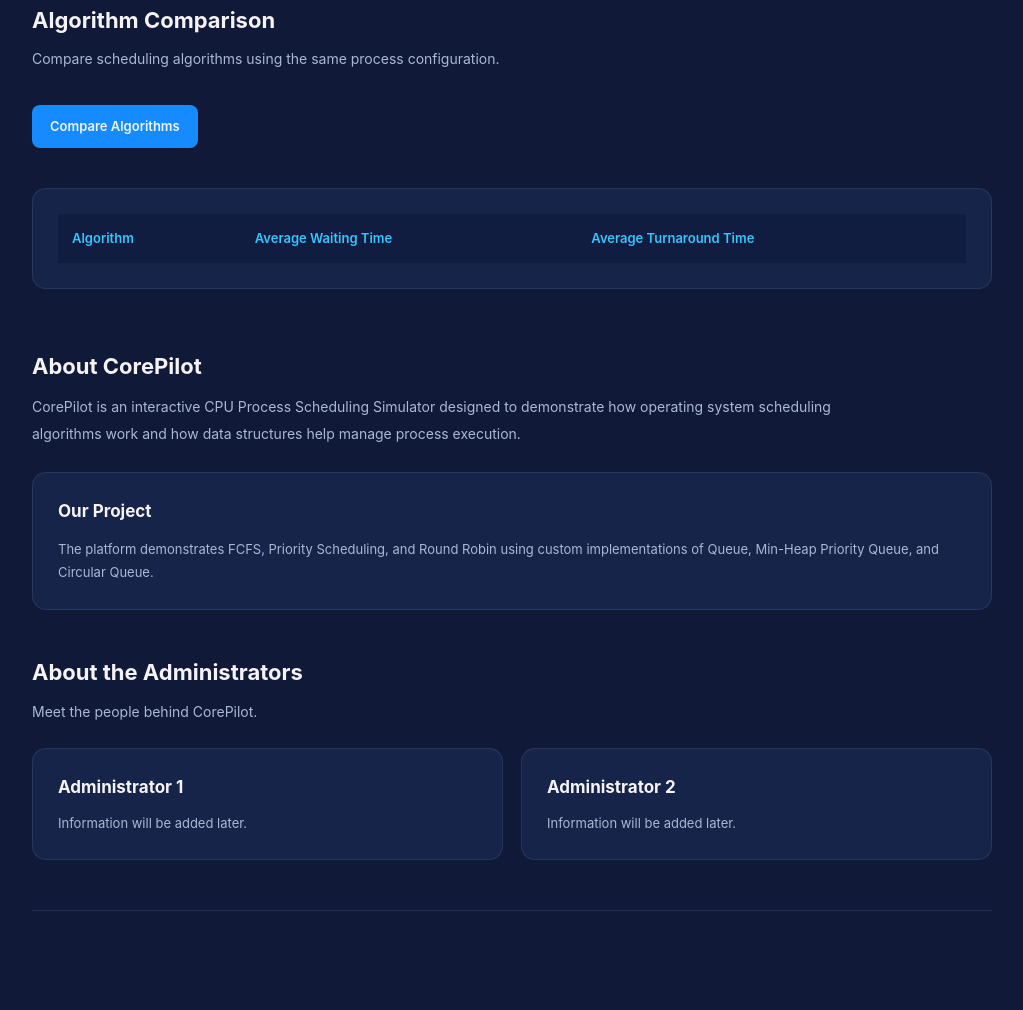
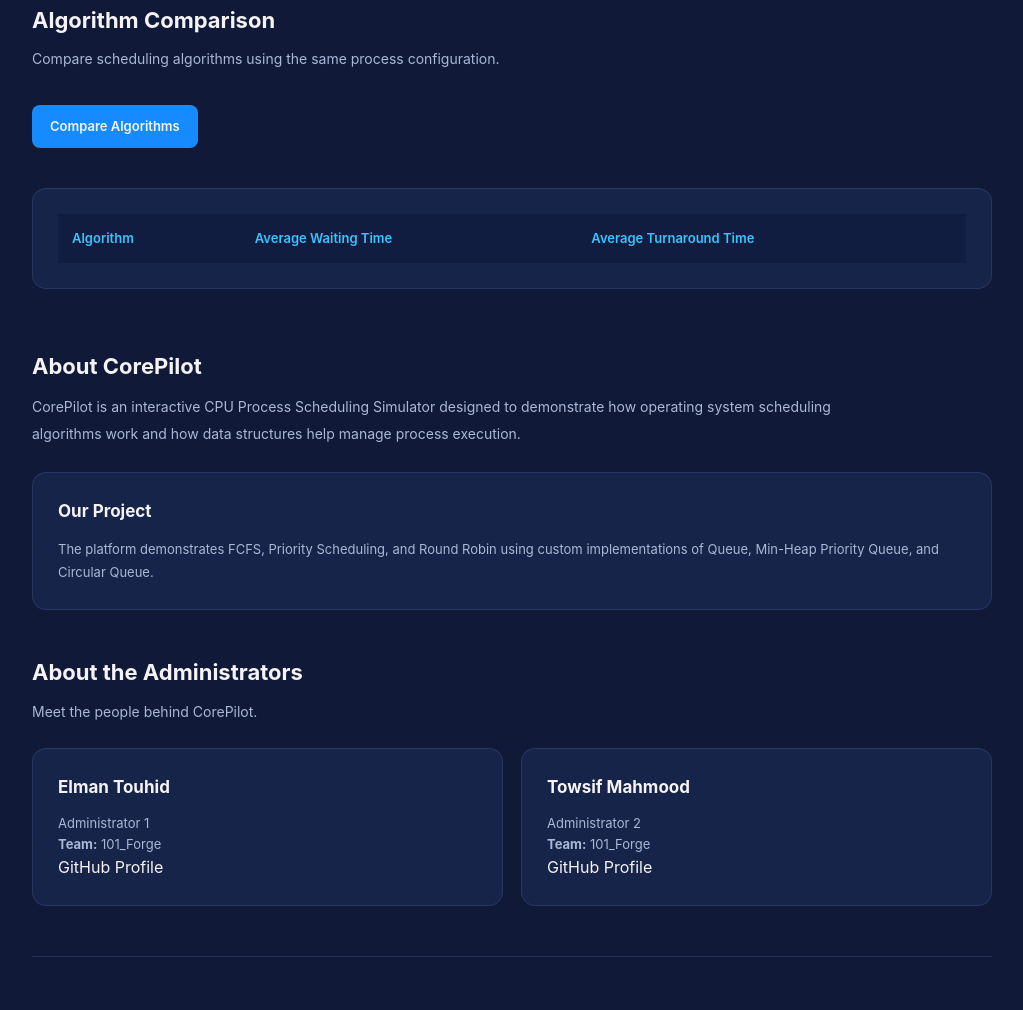
Before and after one commit to ElmanTouhid/DS-project, a plain HTML site: page index.html in a window 1280 px wide. Shown: the part 3137-4147 px from the top of the page, without its empty margins (253-1276 px from the left). Drawn offline with Linux system fonts and the light colour scheme.

Commit message:
Add administrator profiles to admin section

```diff
--- a/index.html
+++ b/index.html
@@ -562,18 +562,28 @@
 
                     <article class="admin-card">
 
-                        <h3>Administrator 1</h3>
+                        <h3>Elman Touhid</h3>
 
-                        <p>Information will be added later.</p>
+                        <p>Administrator 1</p>
+                        <p class="admin-team"><strong>Team:</strong> 101_Forge</p>
+
+                        <a class="admin-github" href="https://github.com/ElmanTouhid" target="_blank" rel="noopener noreferrer">
+                            GitHub Profile
+                        </a>
 
                     </article>
 
 
                     <article class="admin-card">
 
-                        <h3>Administrator 2</h3>
+                        <h3>Towsif Mahmood</h3>
 
-                        <p>Information will be added later.</p>
+                        <p>Administrator 2</p>
+                        <p class="admin-team"><strong>Team:</strong> 101_Forge</p>
+
+                        <a class="admin-github" href="https://github.com/towsif9o9" target="_blank" rel="noopener noreferrer">
+                            GitHub Profile
+                        </a>
 
                     </article>
 
```
